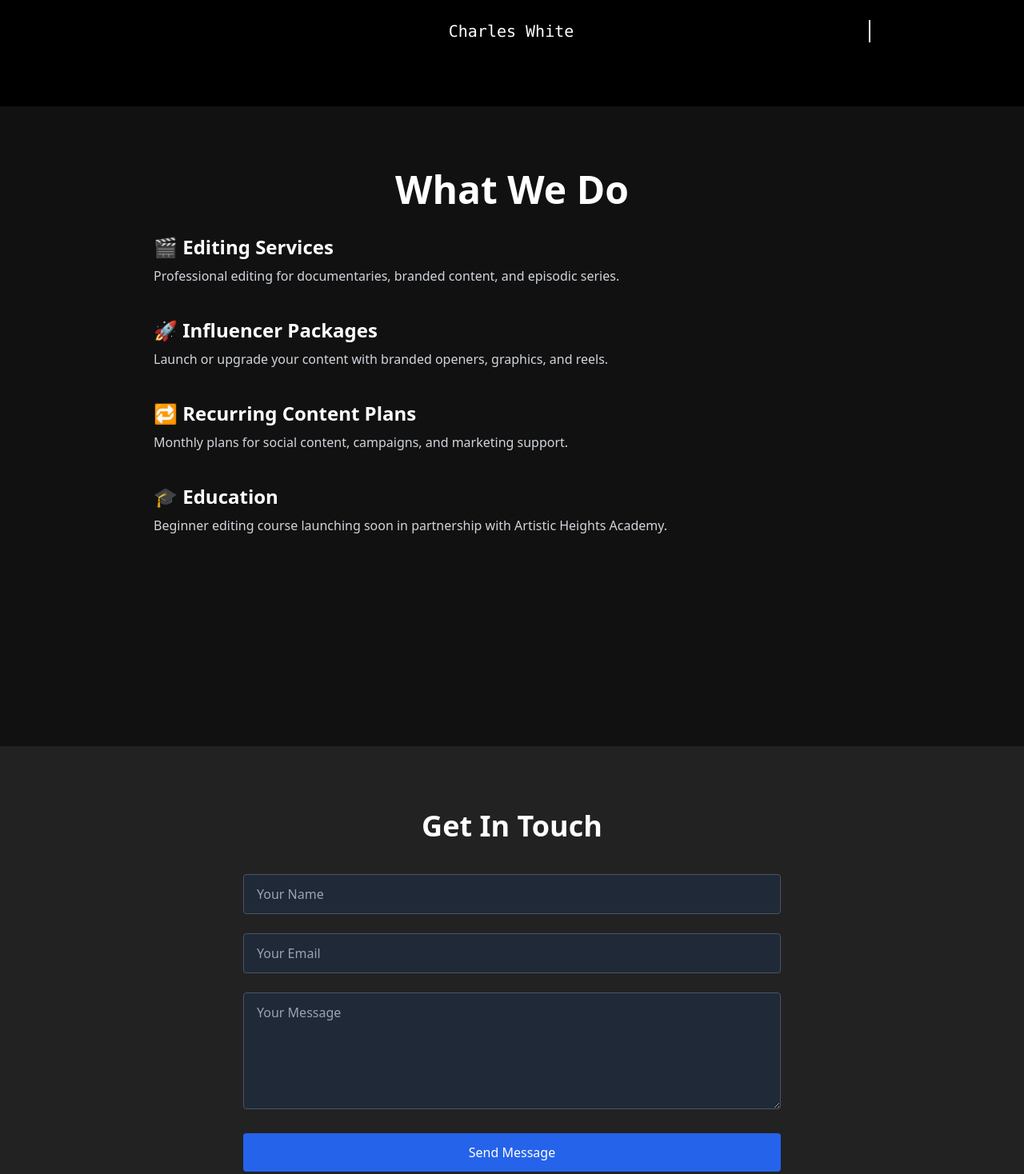
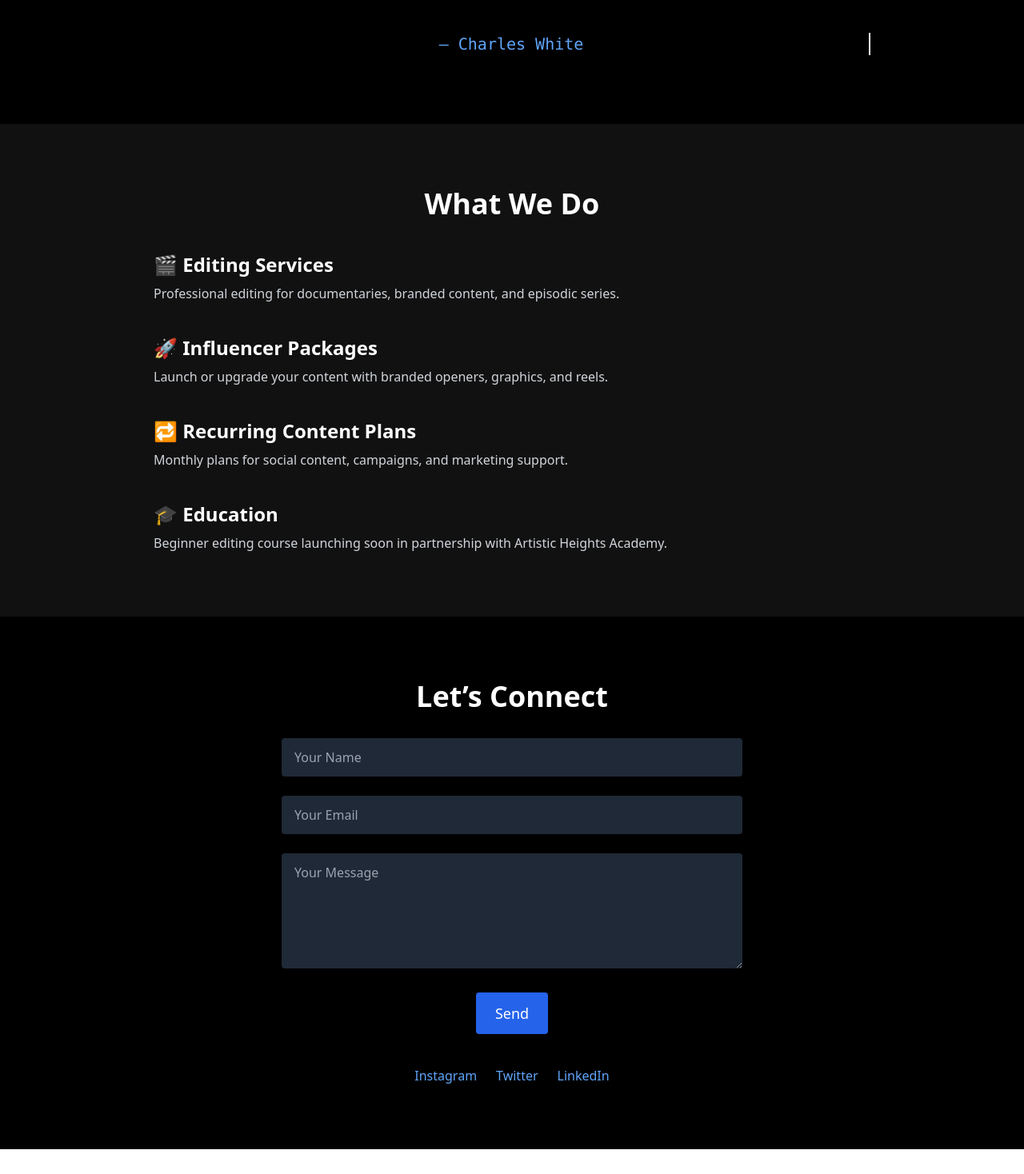
Before and after one commit to WHF-Post/whf-site, a Next.js app: page / in a window 1280 px wide. Shown: the part 1162-2630 px from the top of the page at 80% size. After the commit the page ends 2599 px from the top, so only its background shows below. Built offline with nearby package versions, Linux system fonts and the light colour scheme.

Commit message:
Update index.js

```diff
--- a/pages/index.js
+++ b/pages/index.js
@@ -1,14 +1,10 @@
 // pages/index.js
-import Head from 'next/head';
+import React from 'react';
 
 export default function HomePage() {
   return (
-    <>
-      <Head>
-        <title>WHF | Whitehouse Films</title>
-      </Head>
     <div style={{ margin: 0, padding: 0, overflowX: 'hidden' }}>
-        {/* Fullscreen Video Background */}
+      {/* Fullscreen looping video background */}
       <video
         autoPlay
         loop
@@ -28,130 +24,80 @@ export default function HomePage() {
         Your browser does not support the video tag.
       </video>
 
-        {/* Page Content Scroll Sections */}
+      {/* Smooth scroll layout */}
       <div style={{ scrollBehavior: 'smooth' }}>
-          <section id="home" style={{ height: '100vh' }} />
+        {/* Home Spacer */}
+        <section id="home" style={{ height: '100vh' }}></section>
 
-          <section
-            id="about"
-            className="py-20 px-6 bg-black text-white scroll-mt-20"
-          >
+        {/* About Section */}
+        <section id="about" className="py-20 px-6 bg-black text-white scroll-mt-20">
           <div className="max-w-4xl mx-auto text-center">
             <h2 className="text-4xl font-semibold mb-6">Who We Are</h2>
             <p className="text-gray-400 text-lg leading-relaxed">
-                Whitehouse Films is the creative lab of Charles White — an
-                award-winning editor, filmmaker, and storyteller with 20+ years
-                in the game. From major networks like BET, Fox News, and NFL
-                Films to viral podcast moments and branded campaigns, WHF
-                transforms raw footage into cinematic stories that connect.
+              Whitehouse Films is the creative lab of Charles White — an award-winning editor, filmmaker, and storyteller with 20+ years in the game. From major networks like BET, Fox News, and NFL Films to viral podcast moments and branded campaigns, WHF transforms raw footage into cinematic stories that connect.
             </p>
             <p className="text-gray-500 mt-6 text-base leading-relaxed">
-                Based in North Carolina, rooted in Newark, and shaped by years
-                in New York’s post-production trenches, WHF brings grit,
-                polish, and purpose to every frame. Whether you're launching a
-                docuseries, building a brand, or just tired of basic edits,
-                you're in the right place.
+              Based in North Carolina, rooted in Newark, and shaped by years in New York’s post-production trenches, WHF brings grit, polish, and purpose to every frame. Whether you're launching a docuseries, building a brand, or just tired of basic edits, you're in the right place.
             </p>
-              <div className="mt-6 font-mono text-xl overflow-hidden whitespace-nowrap border-r-4 border-white w-fit mx-auto animate-typewriter">
-                Charles White
+            <p className="text-blue-400 text-xl font-mono mt-10 inline-block border-r-2 border-blue-400 whitespace-nowrap overflow-hidden animate-typewriter">
+              — Charles White
+            </p>
+          </div>
+        </section>
+
+        {/* Services Section */}
+        <section id="services" className="bg-[#111] text-white py-20 px-6 scroll-mt-20">
+          <div className="max-w-4xl mx-auto">
+            <h2 className="text-4xl font-semibold mb-10 text-center">What We Do</h2>
+
+            <div className="space-y-10">
+              <div>
+                <h3 className="text-2xl font-semibold mb-2">🎬 Editing Services</h3>
+                <p className="text-gray-300">Professional editing for documentaries, branded content, and episodic series.</p>
+              </div>
+
+              <div>
+                <h3 className="text-2xl font-semibold mb-2">🚀 Influencer Packages</h3>
+                <p className="text-gray-300">Launch or upgrade your content with branded openers, graphics, and reels.</p>
+              </div>
+
+              <div>
+                <h3 className="text-2xl font-semibold mb-2">🔁 Recurring Content Plans</h3>
+                <p className="text-gray-300">Monthly plans for social content, campaigns, and marketing support.</p>
+              </div>
+
+              <div>
+                <h3 className="text-2xl font-semibold mb-2">🎓 Education</h3>
+                <p className="text-gray-300">Beginner editing course launching soon in partnership with Artistic Heights Academy.</p>
+              </div>
             </div>
           </div>
         </section>
 
-          <section
-            id="services"
-            className="min-h-screen bg-[#111] text-white px-6 py-20 scroll-mt-20"
-          >
-            <h1 className="text-4xl md:text-5xl font-bold text-center mb-8">
-              What We Do
-            </h1>
+        {/* Contact Section */}
+        <section id="contact" className="bg-black text-white py-20 px-6 scroll-mt-20">
+          <div className="max-w-xl mx-auto text-center">
+            <h2 className="text-4xl font-semibold mb-8">Let’s Connect</h2>
 
-            <div className="max-w-4xl mx-auto space-y-10">
-              <div>
-                <h2 className="text-2xl font-semibold mb-2">
-                  🎬 Editing Services
-                </h2>
-                <p className="text-gray-300">
-                  Professional editing for documentaries, branded content, and
-                  episodic series.
-                </p>
-              </div>
-
-              <div>
-                <h2 className="text-2xl font-semibold mb-2">
-                  🚀 Influencer Packages
-                </h2>
-                <p className="text-gray-300">
-                  Launch or upgrade your content with branded openers, graphics,
-                  and reels.
-                </p>
-              </div>
-
-              <div>
-                <h2 className="text-2xl font-semibold mb-2">
-                  🔁 Recurring Content Plans
-                </h2>
-                <p className="text-gray-300">
-                  Monthly plans for social content, campaigns, and marketing
-                  support.
-                </p>
-              </div>
-
-              <div>
-                <h2 className="text-2xl font-semibold mb-2">🎓 Education</h2>
-                <p className="text-gray-300">
-                  Beginner editing course launching soon in partnership with
-                  Artistic Heights Academy.
-                </p>
-              </div>
-            </div>
-          </section>
-
-          <section
-            id="contact"
-            className="min-h-screen bg-[#222] text-white px-6 py-20 scroll-mt-20"
-          >
-            <h2 className="text-4xl font-bold text-center mb-10">
-              Get In Touch
-            </h2>
-            <div className="max-w-2xl mx-auto">
             <form
-                action="https://formspree.io/f/xoqgqgon"
+              action="https://formspree.io/f/mjvnolzn"
               method="POST"
               className="space-y-6"
             >
-                <input
-                  type="text"
-                  name="name"
-                  required
-                  placeholder="Your Name"
-                  className="w-full px-4 py-3 rounded bg-gray-800 text-white border border-gray-600"
-                />
-                <input
-                  type="email"
-                  name="email"
-                  required
-                  placeholder="Your Email"
-                  className="w-full px-4 py-3 rounded bg-gray-800 text-white border border-gray-600"
-                />
-                <textarea
-                  name="message"
-                  rows="5"
-                  required
-                  placeholder="Your Message"
-                  className="w-full px-4 py-3 rounded bg-gray-800 text-white border border-gray-600"
-                />
-                <button
-                  type="submit"
-                  className="w-full py-3 bg-blue-600 rounded hover:bg-blue-800 transition-all duration-200"
-                >
-                  Send Message
-                </button>
+              <input type="text" name="name" placeholder="Your Name" required className="w-full px-4 py-3 rounded bg-gray-800 text-white focus:outline-none" />
+              <input type="email" name="email" placeholder="Your Email" required className="w-full px-4 py-3 rounded bg-gray-800 text-white focus:outline-none" />
+              <textarea name="message" rows="5" placeholder="Your Message" required className="w-full px-4 py-3 rounded bg-gray-800 text-white focus:outline-none"></textarea>
+              <button type="submit" className="bg-blue-600 hover:bg-blue-800 transition-all duration-200 px-6 py-3 rounded text-lg">Send</button>
             </form>
+
+            <div className="flex justify-center gap-6 mt-10">
+              <a href="https://instagram.com/yourhandle" target="_blank" rel="noopener noreferrer" className="text-blue-400 hover:underline">Instagram</a>
+              <a href="https://twitter.com/yourhandle" target="_blank" rel="noopener noreferrer" className="text-blue-400 hover:underline">Twitter</a>
+              <a href="https://linkedin.com/in/yourhandle" target="_blank" rel="noopener noreferrer" className="text-blue-400 hover:underline">LinkedIn</a>
+            </div>
           </div>
         </section>
       </div>
     </div>
-    </>
   );
 }
```
Lines whose indentation alone changed are shown as unchanged.
